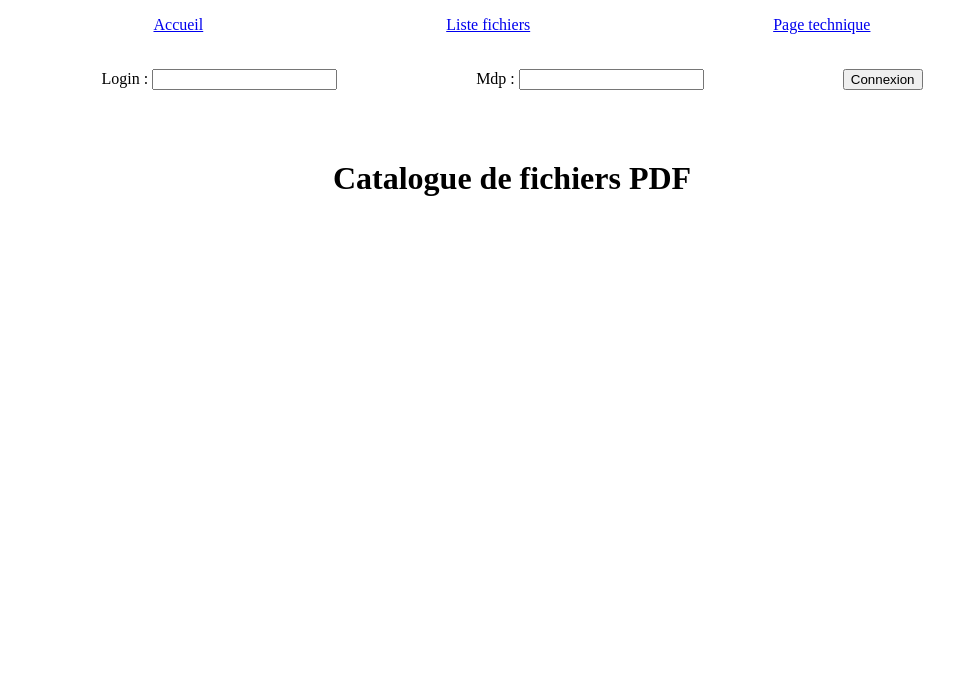
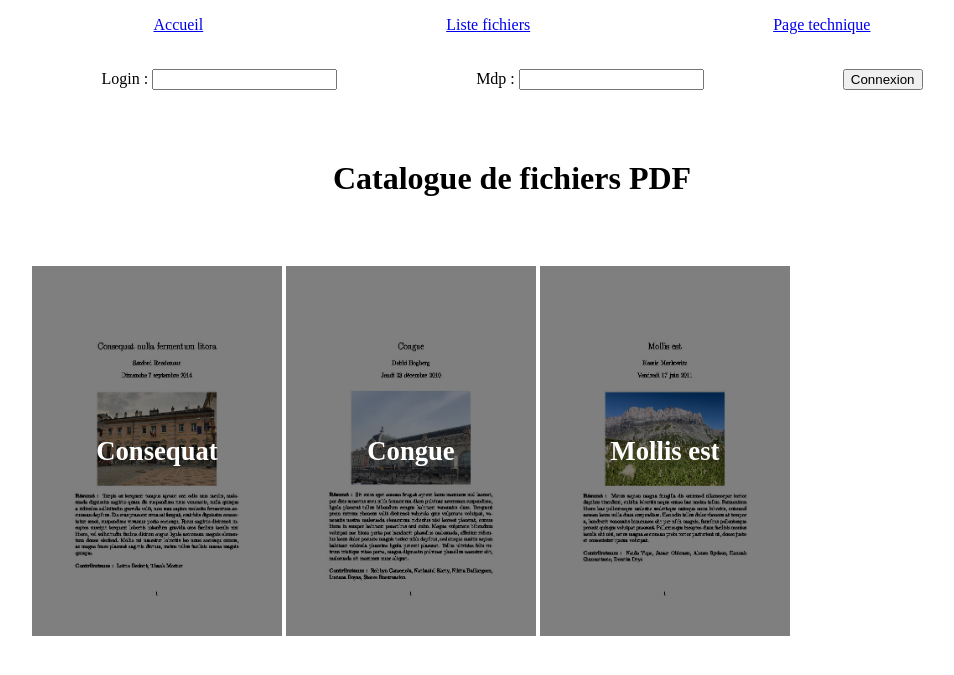
Before and after one commit to SylvainVassr/ProjetWeb, a PHP site: page / in a window 1280 px wide. Shown: the top 675 px of the page, without its empty margins (128-1082 px from the left). Run offline with PHP 8.4, Linux system fonts and the light colour scheme.

Commit message:
Ajout d'images sur la page d'accueil

```diff
--- a/skin/catalogue.css
+++ b/skin/catalogue.css
@@ -29,8 +29,49 @@ figure {
 .titre_accueil {
     text-align: center;
     padding-top: 5%;
+    padding-bottom: 5%;
 }
 
 .contenu_technique {
     text-align: center;
 }
+
+/*img {*/
+/*    border: 1px solid black;*/
+/*}*/
+
+/*.thumb a {*/
+/*    display:block;*/
+/*}*/
+
+/*.thumb a img {*/
+/*    margin:0;*/
+/*    padding:0;*/
+/*    width:250px;*/
+/*    height:370px;*/
+/*}*/
+
+.img-container {
+    display: inline-block;
+    position: relative;
+}
+
+.img-container img {
+    width: 250px;
+    height: 370px;
+}
+
+.img-container .title {
+    left: 0;
+    top:0;
+    display: flex;
+    position: absolute;
+    width: 250px;
+    height: 370px;
+    align-items: center;
+    justify-content: center;
+    background-color: rgba(0,0,0,.5);
+    font-size: 20pt;
+    font-weight: bolder;
+    color: white;
+}
--- a/src/CatalogueApp/Controller/CatalogueController.php
+++ b/src/CatalogueApp/Controller/CatalogueController.php
@@ -43,7 +43,25 @@ class CatalogueController
     public function makeHomePage()
     {
         $title = "Catalogue de fichiers PDF";
-        $content = "";
+        $content = "<div class='img-container'>
+                        <a href='#'>
+                        <img src='src/CatalogueApp/Model/img/all-document1.jpeg'>
+                        <div class='title'>Consequat</div>
+                        </a>
+                     </div>
+                     <div class='img-container'>
+                        <a href='#'>
+                        <img src='src/CatalogueApp/Model/img/all-document2.jpeg'>
+                        <div class='title'>Congue</div>
+                        </a>
+                    </div>
+                    <div class='img-container'>
+                        <a href='#'>
+                        <img src='src/CatalogueApp/Model/img/all-document3.jpeg'>
+                        <div class='title'>Mollis est</div>
+                        </a>
+                    </div>";
+
         //exiftool -json -g1 FichierTest.pdf
         //$this->pdf_to_jpg('/Model/pdf/all-meta/all-document1.pdf');
 
```
Also changed, not shown: src/CatalogueApp/Model/img/all-document1.jpeg (renamed from src/CatalogueApp/Model/pdf/all-meta/output.jpeg), src/CatalogueApp/Model/img/all-document2.jpeg (added), src/CatalogueApp/Model/img/all-document3.jpeg (added), 2 other files.
